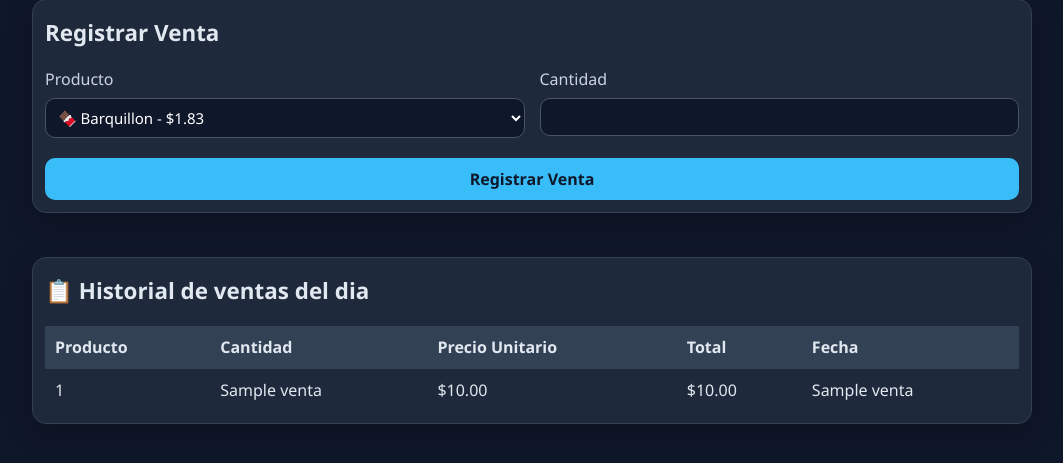
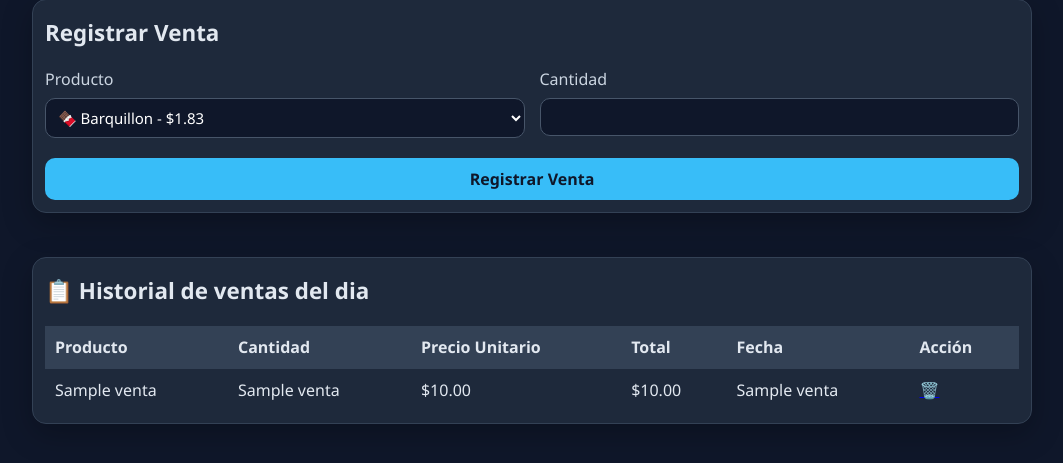
Before and after one commit to Falen7707/control-helados, a FastAPI app: template templates/index.html in a window 1280 px wide. Shown: the part 222-685 px from the top of the page, without its empty margins (108-1171 px from the left). Run offline with FastAPI, Linux system fonts and the light colour scheme; the template is opened without the code that fills it: most values are stand-ins (such as "Sample title", 1, 10 or a date in 2020).

Commit message:
Agregar eliminacion de ventas

```diff
--- a/main.py
+++ b/main.py
@@ -19,11 +19,12 @@ def inicio(request: Request):
     cursor = conn.cursor()
 
     cursor.execute("""
-        SELECT producto,
-               cantidad,
-               precio,
-               cantidad * precio AS total,
-               fecha
+        SELECT id,
+            producto,
+            cantidad,
+            precio,
+            cantidad * precio AS total,
+            fecha
         FROM ventas
         WHERE date(fecha) = date('now')
         ORDER BY id DESC
@@ -147,3 +148,22 @@ def resumen():
     return {
         "ganancia_total": total
     }
+
+@app.get("/eliminar/{venta_id}")
+def eliminar_venta(venta_id: int):
+
+    conn = sqlite3.connect("inventario.db")
+    cursor = conn.cursor()
+
+    cursor.execute(
+        "DELETE FROM ventas WHERE id = ?",
+        (venta_id,)
+    )
+
+    conn.commit()
+    conn.close()
+
+    return RedirectResponse(
+        url="/",
+        status_code=303
+    )
--- a/templates/index.html
+++ b/templates/index.html
@@ -112,6 +112,7 @@
                     <th>Precio Unitario</th>
                     <th>Total</th>
                     <th>Fecha</th>
+                    <th>Acción</th>
                 </tr>
             </thead>
 
@@ -121,11 +122,18 @@
 
                 {% for venta in ventas %}
                 <tr>
-                        <td>{{ venta[0] }}</td>
                     <td>{{ venta[1] }}</td>
-                        <td>${{ "%.2f"|format(venta[2]) }}</td>
+                    <td>{{ venta[2] }}</td>
                     <td>${{ "%.2f"|format(venta[3]) }}</td>
-                        <td>{{ venta[4] }}</td>
+                    <td>${{ "%.2f"|format(venta[4]) }}</td>
+                    <td>{{ venta[5] }}</td>
+
+                    <td>
+                        <a href="/eliminar/{{ venta[0] }}"
+                        onclick="return confirm('¿Eliminar esta venta?')">
+                            🗑️
+                        </a>
+                    </td>
                 </tr>
                 {% endfor %}
 
```
Also changed, not shown: inventario.db. Lines whose indentation alone changed are shown as unchanged.
